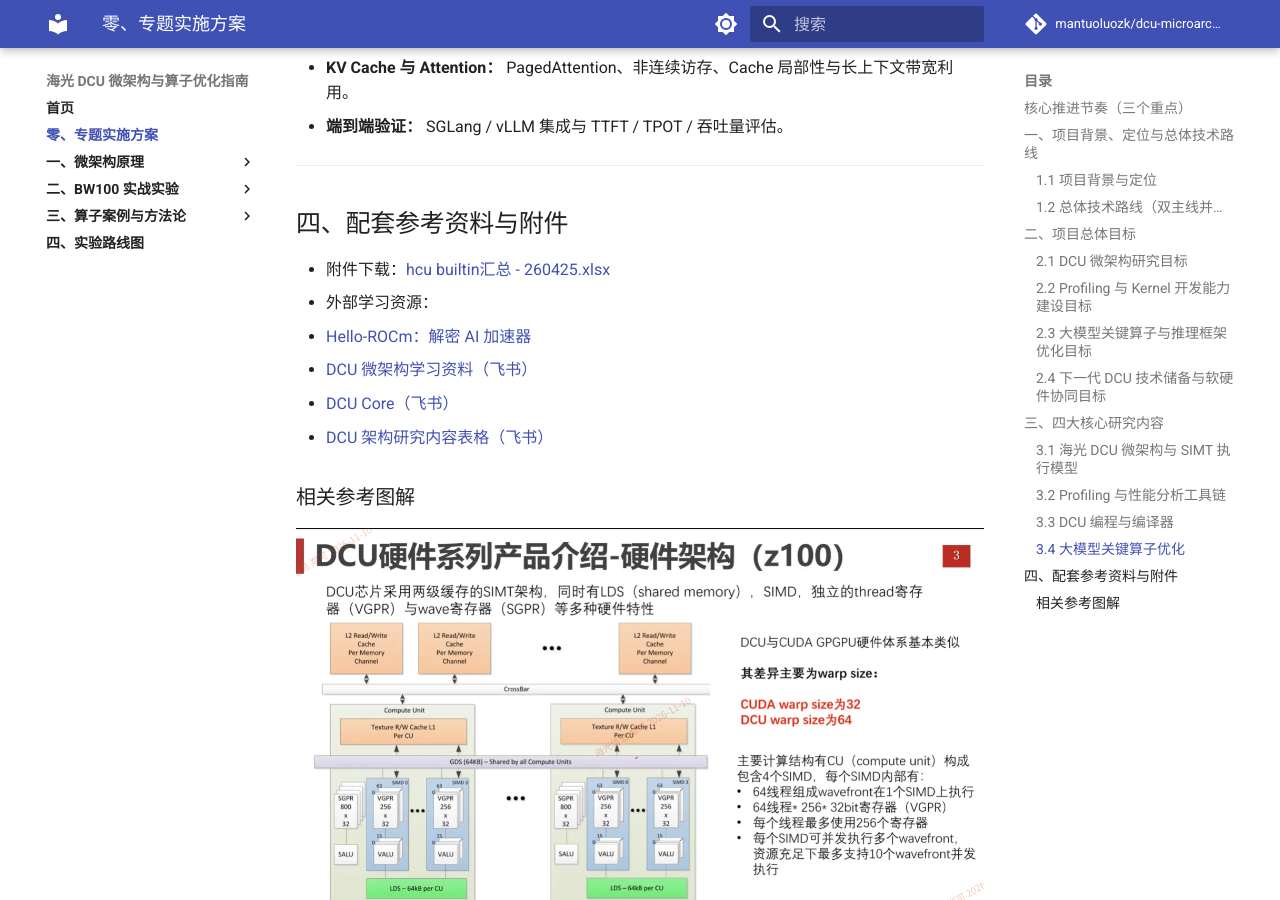
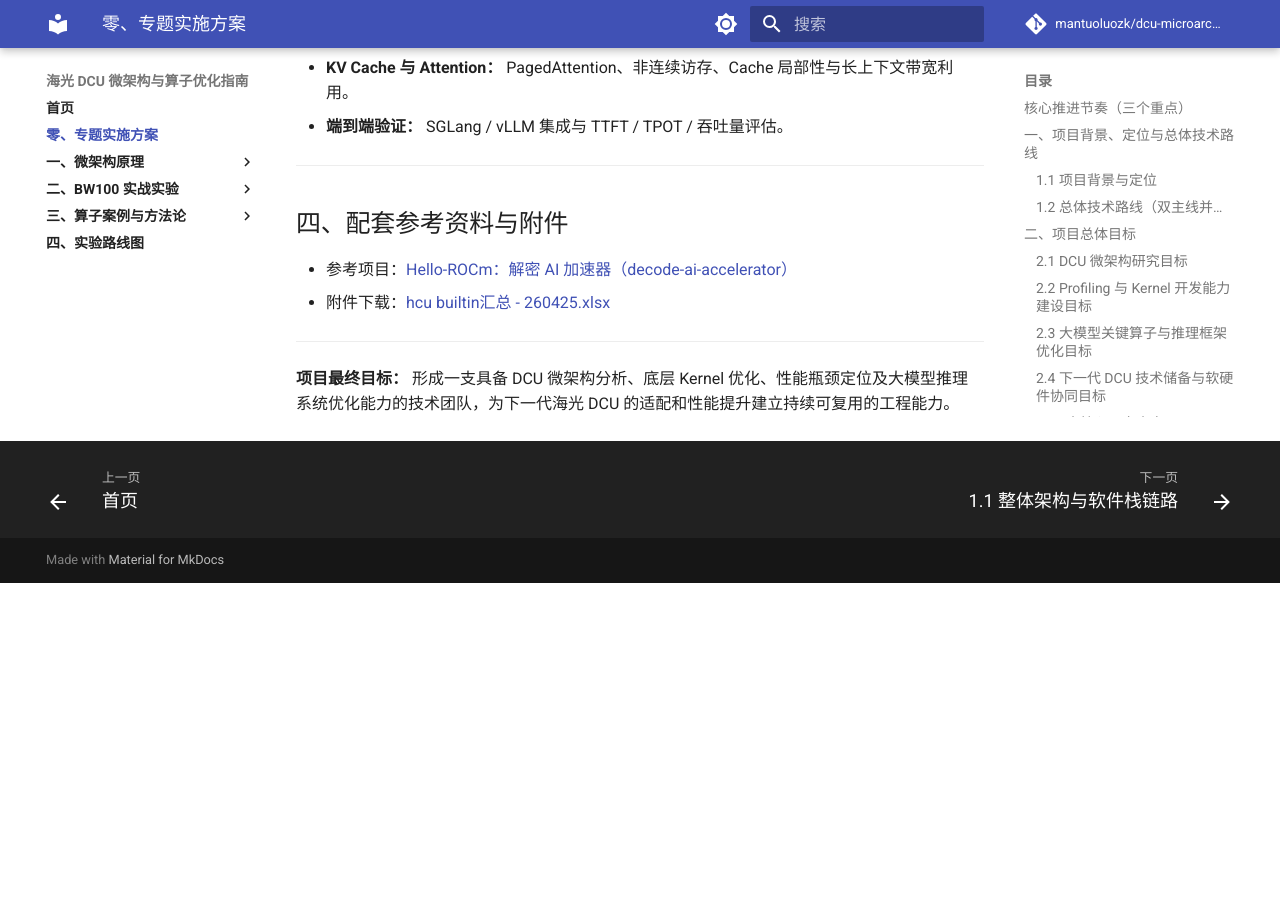
Before and after one commit to mantuoluozk/dcu-microarch-guide, an MkDocs documentation site: the page built from docs/00-plan/research-plan.md, in a window 1280 px wide and 900 px high, scrolled down 3113 px. Built offline with MkDocs 1.6.1 and Material for MkDocs 9.7.7, drawn with Linux system fonts in a browser that asks for light colours; comment, search, counter and statistics services are not loaded; after the commit the page ends 3696 px from its top, so only the background shows below that.

Commit message:
docs: remove plan images and Feishu links, keep hello-rocm reference

```diff
--- a/docs/00-plan/research-plan.md
+++ b/docs/00-plan/research-plan.md
@@ -89,22 +89,8 @@ DCU 微架构学习与分析 → GPU Kernel 编程与性能建模 → 关键算
 
 ## 四、配套参考资料与附件
 
+- 参考项目：[Hello-ROCm：解密 AI 加速器（decode-ai-accelerator）](https://datawhalechina.github.io/hello-rocm/zh/03-infra/decode-ai-accelerator)
 - 附件下载：[hcu builtin汇总 - 260425.xlsx](../assets/files/hcu%20builtin汇总%20-%20260425.xlsx)
-- 外部学习资源：
-  - [Hello-ROCm：解密 AI 加速器](https://datawhalechina.github.io/hello-rocm/zh/03-infra/decode-ai-accelerator)
-  - [DCU 微架构学习资料（飞书）](https://lcnqhat55cdp.feishu.cn/docx/Ktt9dHUyroLdy4x1ILBchCMJnRd)
-  - [DCU Core（飞书）](https://my.feishu.cn/docx/RmukdJ68DoEilPx6F1tcz2oNnxf)
-  - [DCU 架构研究内容表格（飞书）](https://lcnqhat55cdp.feishu.cn/sheets/TzrasrVDMhVHpMtdUQCcSIf4nwb)
-
-### 相关参考图解
-
-![培训课程与学习路线参考](../assets/images/plan_image.png)
-
-![DCU Core 架构参考](../assets/images/plan_image_2.png)
-
-![Hello-ROCm 软件栈与硬件架构参考](../assets/images/plan_image_1.png)
-
-![DCU 架构研究内容矩阵](../assets/images/plan_image_3.png)
 
 ---
 
```
Also changed, not shown: docs/assets/images/plan_image.png (deleted), docs/assets/images/plan_image_1.png (deleted), docs/assets/images/plan_image_2.png (deleted), docs/assets/images/plan_image_3.png (deleted).
